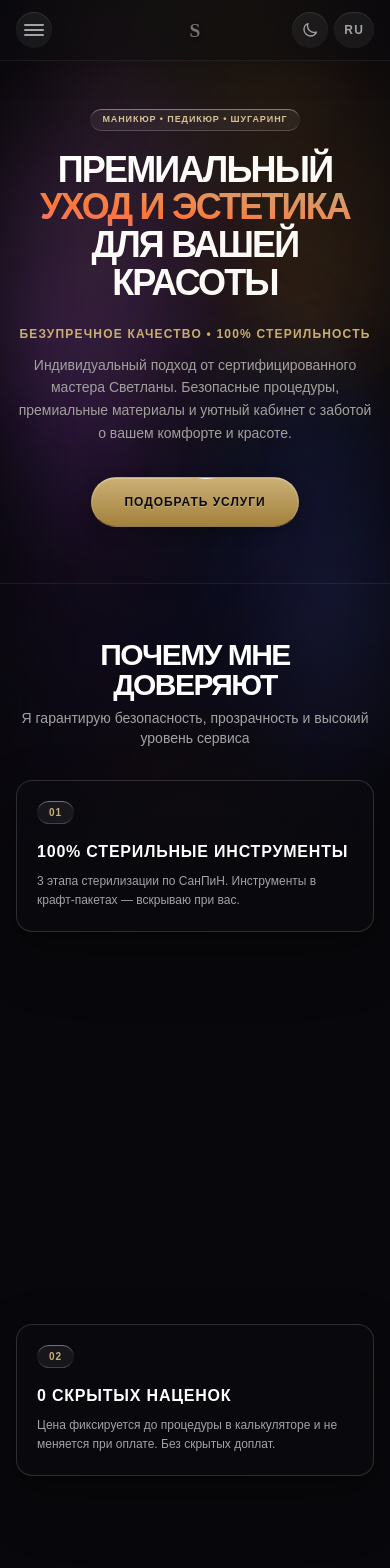
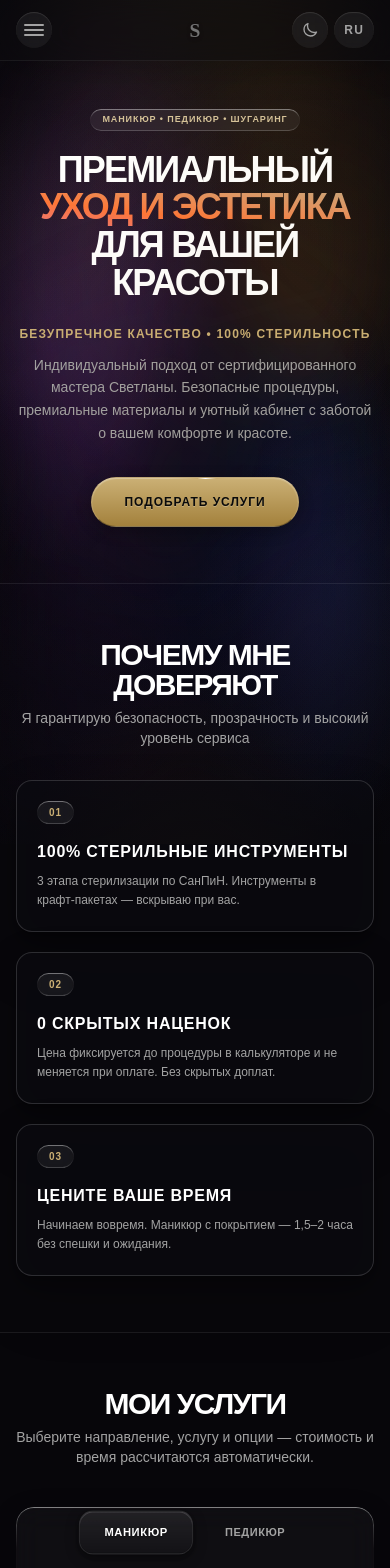
Before and after one commit to COMBINATORR/Nail-Master, a React (Vite) app: page / in a window 390 px wide. Shown: the top 1568 px of the page. Built offline with nearby package versions, Linux system fonts and the light colour scheme; the HTML template or start-up script is replaced by a standard one; a web font is replaced by a local one.

Commit message:
fix: tighten mobile sticky card spacing
Remove ~78vh runways between stacked cards; keep short pin hold and deck offset only.

```diff
--- a/src/components/ui/StickyStack.css
+++ b/src/components/ui/StickyStack.css
@@ -1,37 +1,33 @@
-/* Pure CSS sticky card stack — no JS transforms, no Lenis conflict.
-   Each card has a tall scroll runway; as you scroll, the next card
-   sticks over the previous one (one-after-another, not "all then assemble"). */
+/* CSS sticky card stack — tight spacing, no huge empty runways */
 
 .sticky-stack {
   position: relative;
   width: 100%;
+  display: flex;
+  flex-direction: column;
+  gap: 0.75rem;
 }
 
 .sticky-stack__slot {
-  /* One card "moment" per scroll stretch */
-  min-height: min(78vh, 34rem);
-  display: flex;
-  align-items: flex-start;
   position: relative;
-  /* Last slot can be shorter so we don't leave huge empty space */
+  /* No 78vh runway — only natural card height + tiny hold */
+  min-height: 0;
 }
 
-.sticky-stack__slot:last-child {
-  min-height: auto;
+.sticky-stack__slot:not(:last-child) {
+  /* Short pin hold so next card can cover previous without a desert of space */
   padding-bottom: 0.5rem;
 }
 
 .sticky-stack__card {
   position: sticky;
   /* Below sticky header; each next card peeks a few px lower (physical deck) */
-  top: calc(5.25rem + var(--stack-i, 0) * 0.7rem);
+  top: calc(5.25rem + var(--stack-i, 0) * 0.55rem);
   width: 100%;
   z-index: calc(1 + var(--stack-i, 0));
-  /* Soft lift so the deck reads as stacked glass */
-  filter: drop-shadow(0 10px 24px rgba(0, 0, 0, 0.18));
+  filter: drop-shadow(0 8px 18px rgba(0, 0, 0, 0.14));
 }
 
-/* Prefer reduced motion: still sticky, no fancy extras */
 @media (prefers-reduced-motion: reduce) {
   .sticky-stack__card {
     filter: none;
```
